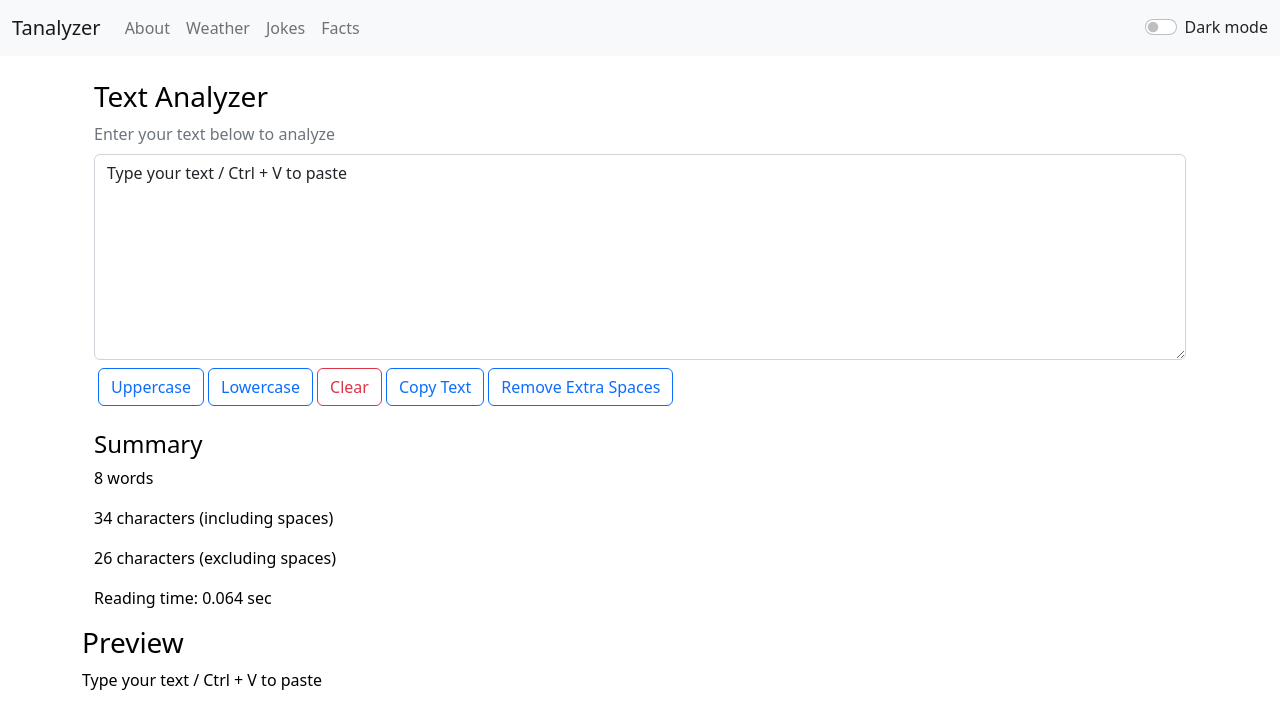
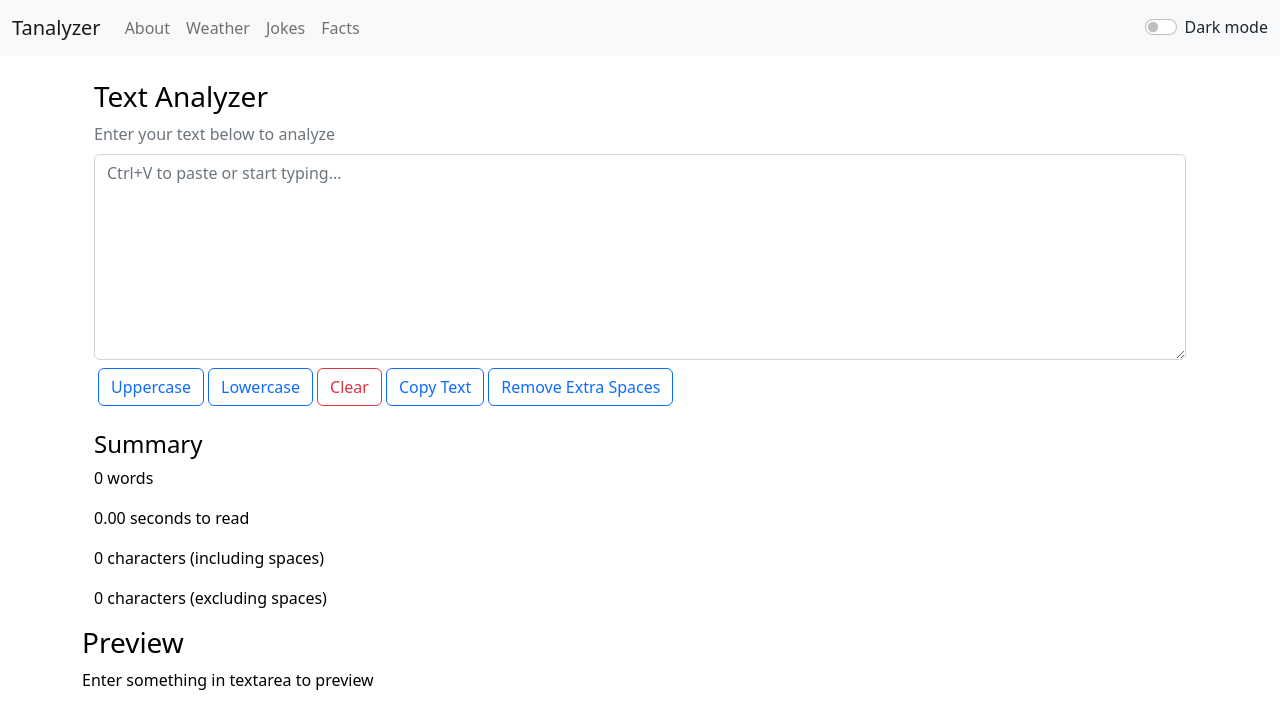
Before and after one commit to sailendrachettri/t-analyzer, a React (Create React App) app: page / in a window 1280 px wide. Shown: the top 728 px of the page. Built offline with nearby package versions, Linux system fonts and the light colour scheme.

Commit message:
space count issue is fixed

```diff
--- a/src/components/About.js
+++ b/src/components/About.js
@@ -1,10 +1,7 @@
-import React, { useState } from 'react'
-
-
 export default function About() {
     return (
         <>
-            <div className="container my-4" style={myStyle}>
+            <div className="container my-4">
                 <h3>About Tanalyzer</h3>
                 <p>A text Analyzer that helps user to convert to there text to upper case, lower case, count number of words characters with spaces or without spaces etc.</p>
             </div>
--- a/src/components/TextForm.js
+++ b/src/components/TextForm.js
@@ -3,12 +3,12 @@ import React, { useState } from 'react';
 
 export default function TextForm(props) {
     // STATE VARIABLES
-    const [text, setText] = useState('Type your text / Ctrl + V to paste');
+    const [text, setText] = useState('');
 
     // VARIABLES AND CALCULATIONS
     let readingTime;
     readingTime = (text.split(" ").length - 1) * 0.008;
-    readingTime = readingTime.toFixed(3);
+    readingTime = readingTime.toFixed(2);
 
     if (readingTime >= 1)
         readingTime = Math.ceil((text.split(" ").length - 1) * 0.008)
@@ -54,8 +54,6 @@ export default function TextForm(props) {
         props.showAlert("Extra spaces are removed!", "info");
     }
 
-
-
     return (
         <>
             <div className="container mb-3" style={{ color: (props.mode === 'dark') ? 'white' : 'black' }}>
@@ -64,7 +62,7 @@ export default function TextForm(props) {
 
                     <div className="mb-2">
                         <label htmlFor="myBox" className="form-label text-secondary">Enter your text below to analyze</label>
-                        <textarea className={`form-control`} id="myBox" rows="8" value={text} onChange={methodOnChange} onFocus={clearTextAreaBox} style={{ backgroundColor: background_color, color: text_color }}></textarea>
+                        <textarea className={`form-control`} id="myBox" rows="8" value={text} placeholder="Ctrl+V to paste or start typing..." onChange={methodOnChange} onFocus={clearTextAreaBox} style={{ backgroundColor: background_color, color: text_color }}></textarea>
                     </div>
 
                     <button className="btn btn-outline-primary mx-1" onClick={convertTextToUpperCase}>Uppercase</button>
@@ -72,14 +70,15 @@ export default function TextForm(props) {
                     <button className="btn btn-outline-danger mx-1" onClick={clearText}>Clear</button>
                     <button className="btn btn-outline-primary" onClick={copyText}>Copy Text</button>
                     <button className="btn btn-outline-primary mx-1" onClick={removeExtraSpaces}>Remove Extra Spaces </button>
+                    {/* <button className="btn btn-outline-primary" onClick={pastePrevText}>Paste </button> */}
                 </div>
 
                 <div className="container mt-4">
                     <h4>Summary</h4>
-                    <p>{text.split(" ").length - 1} words</p>
+                    <p>{text.split(" ").filter((element) => { return element.length !== 0 }).length} words</p>
+                    <p>{readingTime} {readingTime >= 1 ? "minutes to read" : "seconds to read"} </p>
                     <p>{text.length} characters (including spaces)</p>
                     <p>{text.replace(/ /g, '').length} characters (excluding spaces)</p>
-                    <p>Reading time: {readingTime} {readingTime >= 1 ? "min" : "sec"} </p>
                 </div>
 
                 <h3>Preview</h3>
```
